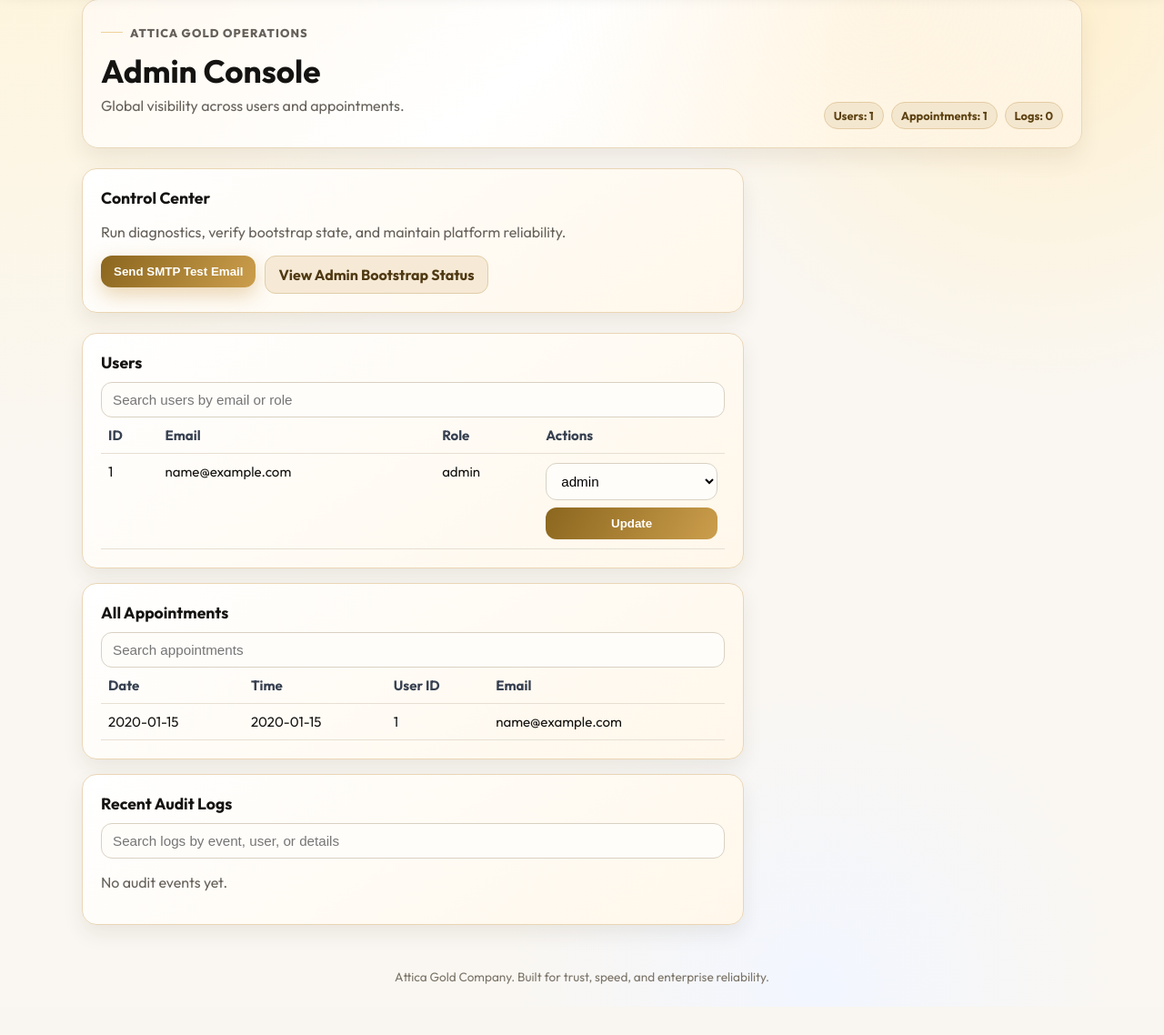
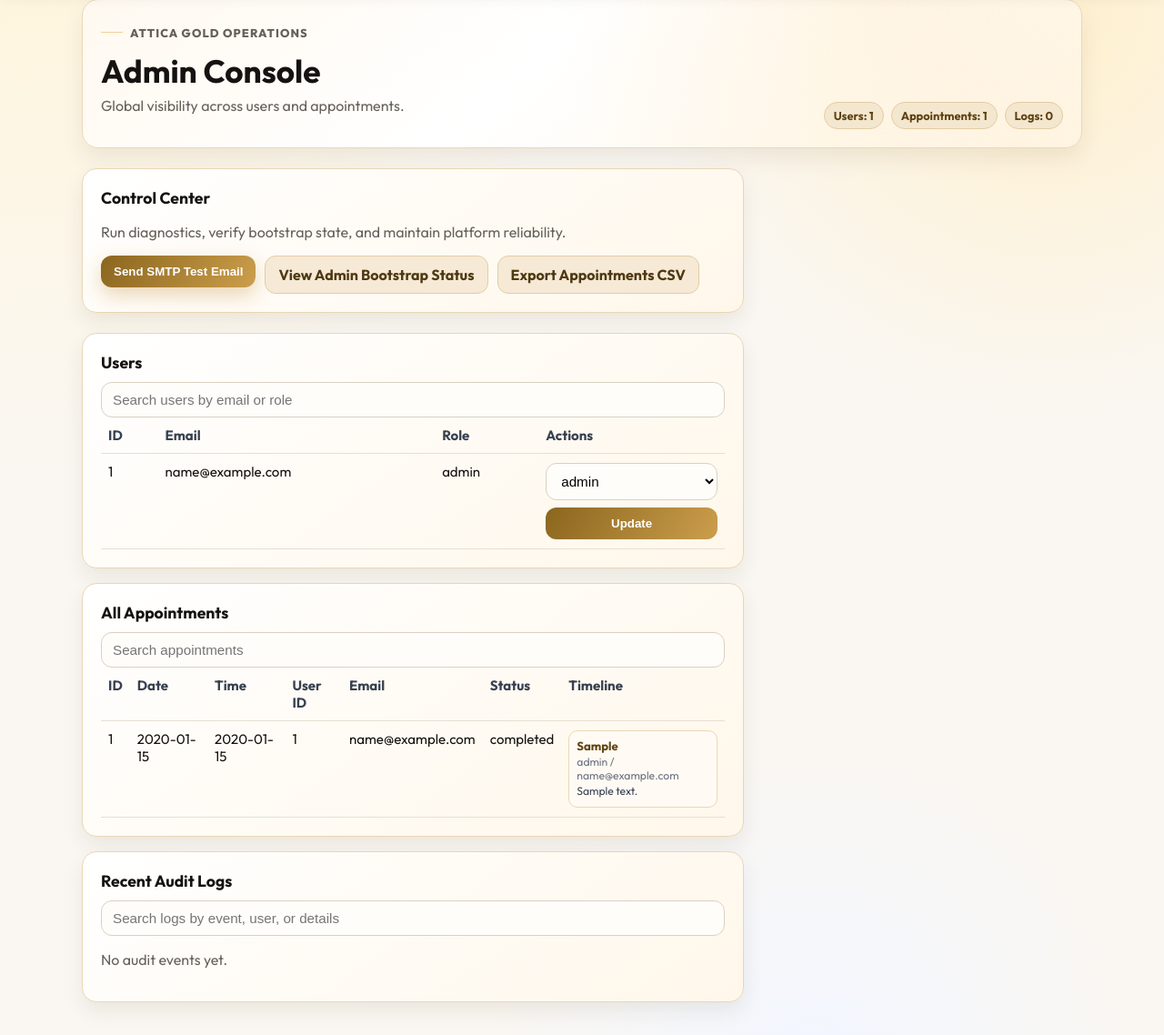
Before and after one commit to Kaif0333/Attica-Gold-Project, a FastAPI app: page /admin in a window 1280 px wide. Shown: the part 86-1224 px from the top of the page at 91% size. Before the commit the page ends 1193 px from the top, so only its background shows below. Run offline with FastAPI, Linux system fonts and the light colour scheme; the visitor is signed in with stand-in values (Sample User, id 1); tables that the repository leaves empty hold one stand-in row (values such as "Sample post"); data that the repository does not hold is empty.

Commit message:
feat: add appointment lifecycle, persisted timeline, and admin CSV reporting

```diff
--- a/app/main.py
+++ b/app/main.py
@@ -1,7 +1,9 @@
+import csv
 from datetime import datetime, timedelta, timezone
+from io import StringIO
 
 from fastapi import Depends, FastAPI, Form, Request
-from fastapi.responses import HTMLResponse, RedirectResponse
+from fastapi.responses import HTMLResponse, RedirectResponse, Response
 from fastapi.responses import JSONResponse
 from fastapi.staticfiles import StaticFiles
 from fastapi.templating import Jinja2Templates
@@ -15,7 +17,7 @@ from app.database import engine, get_db
 from app.emailer import send_otp_email
 from app.login_guard import is_allowed, register_failure, register_success
 from app.migrations import run_migrations
-from app.models import Appointment, AuditLog, User
+from app.models import Appointment, AppointmentEvent, AuditLog, User
 from app.observability import configure_logging, request_logging_middleware
 from app.routers import api_v1, auth, health
 from app.security import (
@@ -130,6 +132,40 @@ def client_ip(request: Request) -> str:
 
 def has_staff_access(request: Request) -> bool:
     return request.session.get("role") in {"staff", "admin"}
+
+
+def record_appointment_event(
+    db: Session,
+    appointment_id: int,
+    action: str,
+    actor_id: int | None,
+    actor_email: str | None,
+    actor_role: str | None,
+    note: str | None = None,
+) -> None:
+    event = AppointmentEvent(
+        appointment_id=appointment_id,
+        action=action,
+        actor_id=actor_id,
+        actor_email=actor_email,
+        actor_role=actor_role,
+        note=note,
+    )
+    db.add(event)
+    db.commit()
+
+
+def _events_by_appointment(db: Session, limit: int = 500) -> dict[int, list[AppointmentEvent]]:
+    events = (
+        db.query(AppointmentEvent)
+        .order_by(AppointmentEvent.created_at.desc())
+        .limit(limit)
+        .all()
+    )
+    grouped: dict[int, list[AppointmentEvent]] = {}
+    for event in events:
+        grouped.setdefault(event.appointment_id, []).append(event)
+    return grouped
 
 
 def _set_pending_otp(request: Request, action: str, payload: dict) -> str | None:
@@ -696,11 +732,13 @@ def staff_dashboard(request: Request, db: Session = Depends(get_db)):
         return RedirectResponse("/dashboard", status_code=303)
 
     appointments = db.query(Appointment).order_by(Appointment.created_at.desc()).all()
+    appointment_events = _events_by_appointment(db, limit=1000)
     return templates.TemplateResponse(
         request,
         "staff.html",
         {
             "appointments": appointments,
+            "appointment_events": appointment_events,
             "csrf_token": get_or_create_csrf_token(request),
             "flash": pop_flash(request),
         },
@@ -742,6 +780,8 @@ def staff_reschedule_appointment(
     old_slot = f"{appointment.date} {appointment.time}"
     appointment.date = date
     appointment.time = time
+    appointment.status = "rescheduled"
+    appointment.updated_at = datetime.now(timezone.utc)
     db.commit()
     log_event(
         db,
@@ -750,6 +790,15 @@ def staff_reschedule_appointment(
         user_email=actor_email,
         ip_address=client_ip(request),
         details=f"Appointment {appointment_id} moved from {old_slot} to {date} {time}.",
+    )
+    record_appointment_event(
+        db,
+        appointment_id=appointment.id,
+        action="rescheduled",
+        actor_id=actor_id,
+        actor_email=actor_email,
+        actor_role=request.session.get("role"),
+        note=f"Moved from {old_slot} to {date} {time}.",
     )
     set_flash(request, "Appointment rescheduled.", "success")
     return RedirectResponse("/staff", status_code=303)
@@ -777,9 +826,13 @@ def staff_cancel_appointment(
     if not appointment:
         set_flash(request, "Appointment not found.", "error")
         return RedirectResponse("/staff", status_code=303)
+    if appointment.status == "completed":
+        set_flash(request, "Completed appointments cannot be cancelled.", "error")
+        return RedirectResponse("/staff", status_code=303)
 
     details = f"Cancelled appointment {appointment_id} for {appointment.user_email} on {appointment.date} {appointment.time}."
-    db.delete(appointment)
+    appointment.status = "cancelled"
+    appointment.updated_at = datetime.now(timezone.utc)
     db.commit()
     log_event(
         db,
@@ -789,7 +842,66 @@ def staff_cancel_appointment(
         ip_address=client_ip(request),
         details=details,
     )
+    record_appointment_event(
+        db,
+        appointment_id=appointment.id,
+        action="cancelled",
+        actor_id=actor_id,
+        actor_email=actor_email,
+        actor_role=request.session.get("role"),
+        note=details,
+    )
     set_flash(request, "Appointment cancelled.", "success")
+    return RedirectResponse("/staff", status_code=303)
+
+
+@app.post("/staff/appointments/{appointment_id}/complete")
+def staff_complete_appointment(
+    request: Request,
+    appointment_id: int,
+    csrf_token: str = Form(...),
+    db: Session = Depends(get_db),
+):
+    actor_id = request.session.get("user_id")
+    actor_email = request.session.get("user")
+    if not actor_id:
+        return RedirectResponse("/login", status_code=303)
+    if not has_staff_access(request):
+        set_flash(request, "Staff access required.", "error")
+        return RedirectResponse("/dashboard", status_code=303)
+    if not validate_csrf_token(request, csrf_token):
+        set_flash(request, "Invalid security token. Please refresh and try again.", "error")
+        return RedirectResponse("/staff", status_code=303)
+
+    appointment = db.query(Appointment).filter(Appointment.id == appointment_id).first()
+    if not appointment:
+        set_flash(request, "Appointment not found.", "error")
+        return RedirectResponse("/staff", status_code=303)
+    if appointment.status == "cancelled":
+        set_flash(request, "Cancelled appointments cannot be completed.", "error")
+        return RedirectResponse("/staff", status_code=303)
+
+    appointment.status = "completed"
+    appointment.updated_at = datetime.now(timezone.utc)
+    db.commit()
+    log_event(
+        db,
+        "STAFF_APPOINTMENT_COMPLETED",
+        user_id=actor_id,
+        user_email=actor_email,
+        ip_address=client_ip(request),
+        details=f"Completed appointment {appointment_id} for {appointment.user_email}.",
+    )
+    record_appointment_event(
+        db,
+        appointment_id=appointment.id,
+        action="completed",
+        actor_id=actor_id,
+        actor_email=actor_email,
+        actor_role=request.session.get("role"),
+        note=f"Marked as completed for {appointment.user_email}.",
+    )
+    set_flash(request, "Appointment marked as completed.", "success")
     return RedirectResponse("/staff", status_code=303)
 
 
@@ -833,6 +945,15 @@ def staff_add_appointment_note(
         ip_address=client_ip(request),
         details=f"Appointment {appointment_id} note: {clean_note}",
     )
+    record_appointment_event(
+        db,
+        appointment_id=appointment.id,
+        action="note_added",
+        actor_id=actor_id,
+        actor_email=actor_email,
+        actor_role=request.session.get("role"),
+        note=clean_note,
+    )
     set_flash(request, "Support note added.", "success")
     return RedirectResponse("/staff", status_code=303)
 
@@ -855,6 +976,7 @@ def admin_dashboard(request: Request, db: Session = Depends(get_db)):
 
     users = db.query(User).order_by(User.id.desc()).all()
     appointments = db.query(Appointment).order_by(Appointment.created_at.desc()).all()
+    appointment_events = _events_by_appointment(db, limit=1000)
     audit_logs = db.query(AuditLog).order_by(AuditLog.created_at.desc()).limit(100).all()
     return templates.TemplateResponse(
         request,
@@ -862,10 +984,54 @@ def admin_dashboard(request: Request, db: Session = Depends(get_db)):
         {
             "users": users,
             "appointments": appointments,
+            "appointment_events": appointment_events,
             "audit_logs": audit_logs,
             "csrf_token": get_or_create_csrf_token(request),
             "flash": pop_flash(request),
         },
+    )
+
+
+@app.get("/admin/reports/appointments.csv")
+def admin_export_appointments_csv(request: Request, db: Session = Depends(get_db)):
+    actor_id = request.session.get("user_id")
+    actor_email = request.session.get("user")
+    if not actor_id:
+        return RedirectResponse("/login", status_code=303)
+    if request.session.get("role") != "admin":
+        set_flash(request, "Admin access required.", "error")
+        return RedirectResponse("/dashboard", status_code=303)
+
+    appointments = db.query(Appointment).order_by(Appointment.created_at.desc()).all()
+    output = StringIO()
+    writer = csv.writer(output)
+    writer.writerow(["id", "user_id", "user_email", "status", "date", "time", "created_at", "updated_at"])
+    for appt in appointments:
+        writer.writerow(
+            [
+                appt.id,
+                appt.user_id,
+                appt.user_email,
+                getattr(appt, "status", "scheduled"),
+                appt.date,
+                appt.time,
+                appt.created_at.isoformat() if appt.created_at else "",
+                appt.updated_at.isoformat() if getattr(appt, "updated_at", None) else "",
+            ]
+        )
+
+    log_event(
+        db,
+        "ADMIN_APPOINTMENTS_EXPORT",
+        user_id=actor_id,
+        user_email=actor_email,
+        ip_address=client_ip(request),
+        details=f"Exported {len(appointments)} appointments to CSV.",
+    )
+    return Response(
+        content=output.getvalue(),
+        media_type="text/csv",
+        headers={"Content-Disposition": 'attachment; filename="appointments_report.csv"'},
     )
 
 
@@ -1247,11 +1413,14 @@ def book_appointment(
     appointment = Appointment(
         user_id=user_id,
         user_email=user_email,
+        status="scheduled",
         date=date,
         time=time,
+        updated_at=datetime.now(timezone.utc),
     )
     db.add(appointment)
     db.commit()
+    db.refresh(appointment)
     log_event(
         db,
         "APPOINTMENT_BOOKED",
@@ -1259,6 +1428,15 @@ def book_appointment(
         user_email=user_email,
         ip_address=client_ip(request),
         details=f"{date} {time}",
+    )
+    record_appointment_event(
+        db,
+        appointment_id=appointment.id,
+        action="scheduled",
+        actor_id=user_id,
+        actor_email=user_email,
+        actor_role=request.session.get("role"),
+        note=f"Booked for {date} {time}.",
     )
     set_flash(request, "Appointment booked successfully.", "success")
     return RedirectResponse("/dashboard", status_code=303)
--- a/static/css/site.css
+++ b/static/css/site.css
@@ -767,6 +767,37 @@ input:focus {
     background: #fff9ef;
 }
 
+.timeline-list {
+    display: grid;
+    gap: 6px;
+}
+
+.timeline-item {
+    border: 1px solid #ead8b6;
+    border-radius: 10px;
+    padding: 8px;
+    background: #fffbf4;
+    display: grid;
+    gap: 2px;
+}
+
+.timeline-item strong {
+    color: #5f4312;
+    text-transform: capitalize;
+    font-size: 0.82rem;
+}
+
+.timeline-item span {
+    color: #6b7280;
+    font-size: 0.76rem;
+}
+
+.timeline-item small {
+    color: #374151;
+    font-size: 0.76rem;
+    line-height: 1.35;
+}
+
 .table th {
     color: #374151;
     font-weight: 700;
--- a/templates/admin.html
+++ b/templates/admin.html
@@ -24,6 +24,7 @@
             <button class="btn btn-primary glow-btn" type="submit">Send SMTP Test Email</button>
         </form>
         <a class="btn" href="/admin/bootstrap-status">View Admin Bootstrap Status</a>
+        <a class="btn" href="/admin/reports/appointments.csv">Export Appointments CSV</a>
         </div>
     </article>
 </section>
@@ -75,19 +76,40 @@
         <table class="table" id="admin-appointments-table">
             <thead>
                 <tr>
+                    <th>ID</th>
                     <th>Date</th>
                     <th>Time</th>
                     <th>User ID</th>
                     <th>Email</th>
+                    <th>Status</th>
+                    <th>Timeline</th>
                 </tr>
             </thead>
             <tbody>
                 {% for appt in appointments %}
                 <tr>
+                    <td>{{ appt.id }}</td>
                     <td>{{ appt.date }}</td>
                     <td>{{ appt.time }}</td>
                     <td>{{ appt.user_id }}</td>
                     <td>{{ appt.user_email }}</td>
+                    <td>{{ appt.status or "scheduled" }}</td>
+                    <td>
+                        {% set events = appointment_events.get(appt.id, []) %}
+                        {% if events %}
+                        <div class="timeline-list">
+                            {% for event in events[:4] %}
+                            <div class="timeline-item">
+                                <strong>{{ event.action }}</strong>
+                                <span>{{ event.actor_role or "-" }} / {{ event.actor_email or "-" }}</span>
+                                <small>{{ event.note or "-" }}</small>
+                            </div>
+                            {% endfor %}
+                        </div>
+                        {% else %}
+                        <span class="muted">No history</span>
+                        {% endif %}
+                    </td>
                 </tr>
                 {% endfor %}
             </tbody>
--- a/templates/dashboard.html
+++ b/templates/dashboard.html
@@ -66,6 +66,7 @@
                     <th>Date</th>
                     <th>Time</th>
                     <th>Email</th>
+                    <th>Status</th>
                 </tr>
             </thead>
             <tbody>
@@ -74,6 +75,7 @@
                     <td>{{ appt.date }}</td>
                     <td>{{ appt.time }}</td>
                     <td>{{ appt.user_email }}</td>
+                    <td>{{ appt.status or "scheduled" }}</td>
                 </tr>
                 {% endfor %}
             </tbody>
```
Also changed, not shown: alembic/versions/20260223_0004_add_appointment_lifecycle_and_events.py (added, +103 -0 lines), app/models.py (+15 -0 lines), templates/staff.html (+26 -0 lines), tests/test_web_flow.py (+99 -3 lines).
